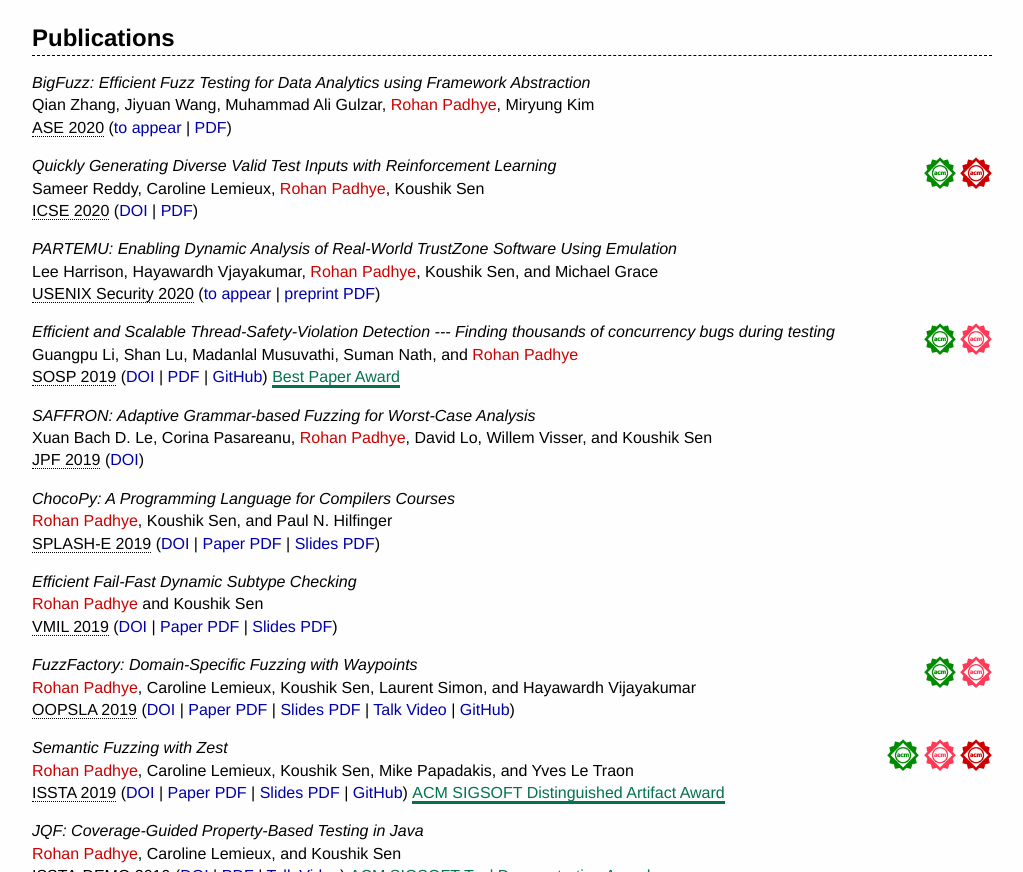
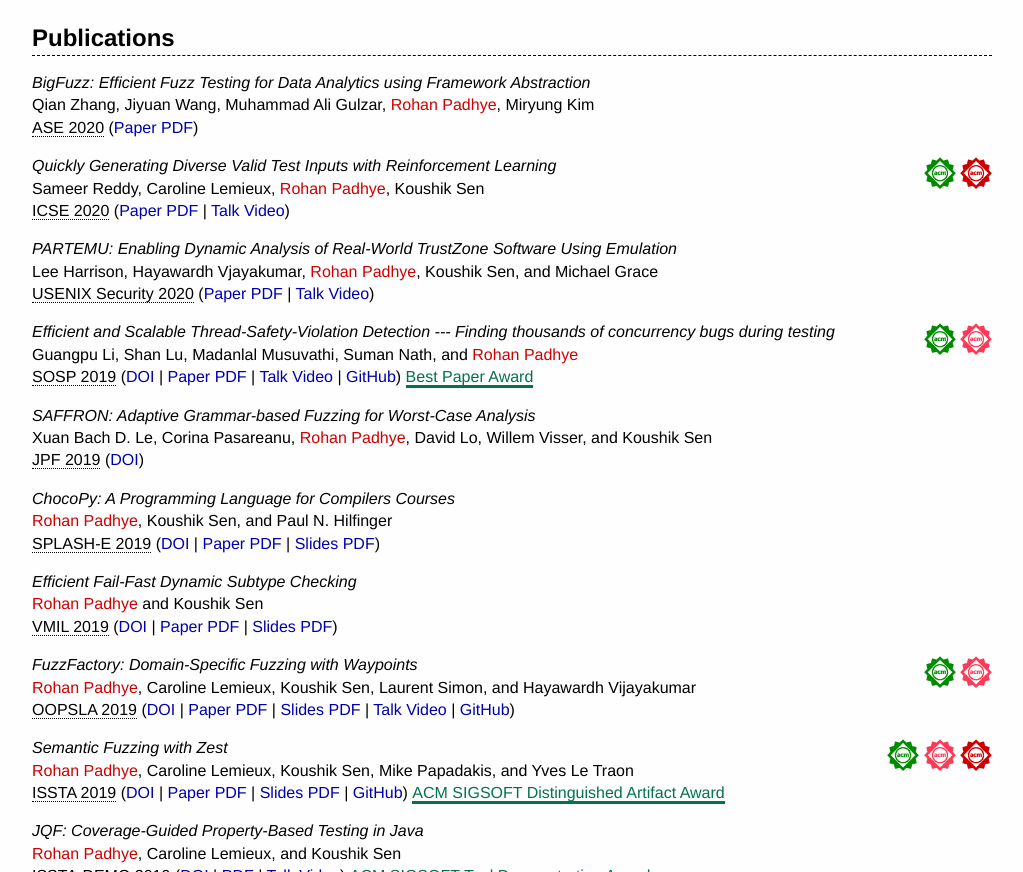
Before and after one commit to rohanpadhye/homepage, a plain HTML site: page index.html in a window 1280 px wide. Shown: the part 1696-2568 px from the top of the page, without its empty margins (128-1151 px from the left). Drawn offline with Linux system fonts and the light colour scheme.

Commit message:
Update paper links

```diff
--- a/index.html
+++ b/index.html
@@ -161,7 +161,7 @@
                 <br />
                 Qian Zhang, Jiyuan Wang, Muhammad Ali Gulzar, <span class="me">Rohan Padhye</span>, Miryung Kim
                 <br />
-                <abbr class="conf" title="35th IEEE/ACM International Conference on Automated Software Engineering">ASE 2020</abbr> (<a href="https://conf.researchr.org/details/ase-2020/ase-2020-papers/86/BigFuzz-Efficient-Fuzz-Testing-for-Data-Analytics-using-Framework-Abstraction">to appear</a> | <a href="files/bigfuzz-ase20.pdf">PDF</a>)
+                <abbr class="conf" title="35th IEEE/ACM International Conference on Automated Software Engineering">ASE 2020</abbr> (<a href="files/bigfuzz-ase20.pdf">Paper PDF</a>)
             </li>
 
             <li id="icse20">
@@ -174,7 +174,7 @@
                 <br />
                 Sameer Reddy, Caroline Lemieux, <span class="me">Rohan Padhye</span>, Koushik Sen
                 <br />
-                <abbr class="conf" title="42nd IEEE/ACM International Conference on Software Engineering">ICSE 2020</abbr> (<a href="https://doi.org/10.1145/3377811.3380399">DOI</a> | <a href="files/rlcheck-icse20.pdf">PDF</a>)
+                <abbr class="conf" title="42nd IEEE/ACM International Conference on Software Engineering">ICSE 2020</abbr> (<a href="files/rlcheck-icse20.pdf">Paper PDF</a> | <a href="https://www.youtube.com/watch?v=HDFZVpWo4gE">Talk Video</a>)
             </li>
 
             <li id="sec20">
@@ -182,7 +182,7 @@
                 <br />
                 Lee Harrison, Hayawardh Vjayakumar, <span class="me">Rohan Padhye</span>, Koushik Sen, and Michael Grace
                 <br />
-                <abbr class="conf" title="29th USENIX Security Symposium">USENIX Security 2020</abbr> (<a href="https://www.usenix.org/conference/usenixsecurity20/presentation/harrison">to appear</a> | <a href="files/partemu-usenixsec20.pdf">preprint PDF</a>)
+                <abbr class="conf" title="29th USENIX Security Symposium">USENIX Security 2020</abbr> (<a href="https://www.usenix.org/system/files/sec20-harrison.pdf">Paper PDF</a> | <a href="https://www.youtube.com/watch?time_continue=28&v=I90v8UMhBQs">Talk Video</a>)
             </li>
 
 
@@ -195,7 +195,7 @@
                 <span class="paper">Efficient and Scalable Thread-Safety-Violation Detection --- Finding thousands of concurrency bugs during testing</span>
                 <br /> Guangpu Li, Shan Lu, Madanlal Musuvathi, Suman Nath, and <span class="me">Rohan Padhye</span>
                 <br />
-                <abbr class="conf" title="27th ACM Symposium on Operating Systems Principles">SOSP 2019</abbr> (<a href="https://doi.org/10.1145/3341301.3359638">DOI</a> | <a href="files/tsvd-sosp19.pdf">PDF</a> | <a href="https://github.com/microsoft/TSVD">GitHub</a>)
+                <abbr class="conf" title="27th ACM Symposium on Operating Systems Principles">SOSP 2019</abbr> (<a href="https://doi.org/10.1145/3341301.3359638">DOI</a> | <a href="files/tsvd-sosp19.pdf">Paper PDF</a> | <a href="https://sosp19.rcs.uwaterloo.ca/videos/D1-S3-P4.mp4">Talk Video</a> | <a href="https://github.com/microsoft/TSVD">GitHub</a>)
                 <a class="award" href="https://sosp19.rcs.uwaterloo.ca/awards.html">Best Paper Award</a>
             </li>
 
```
